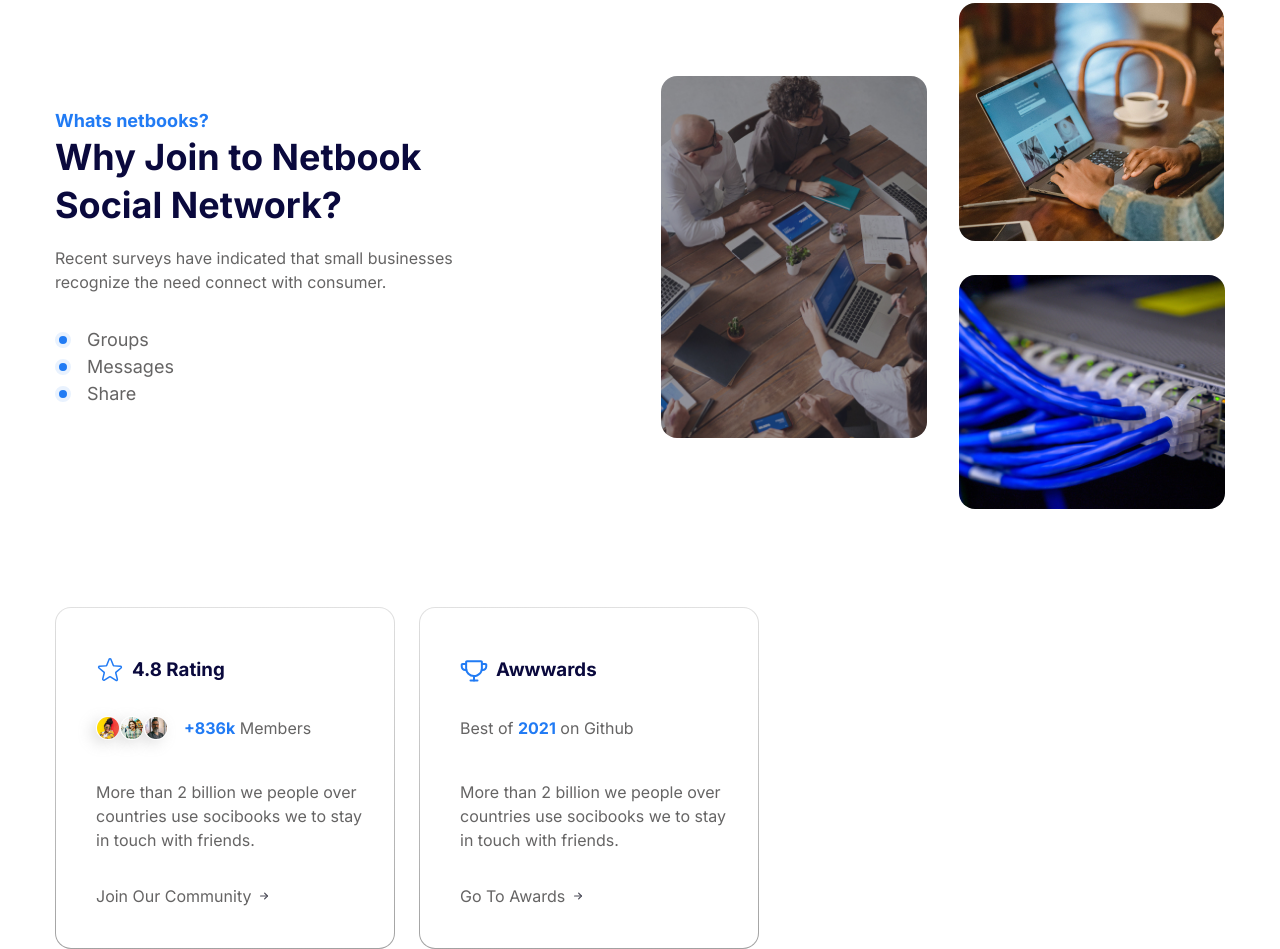
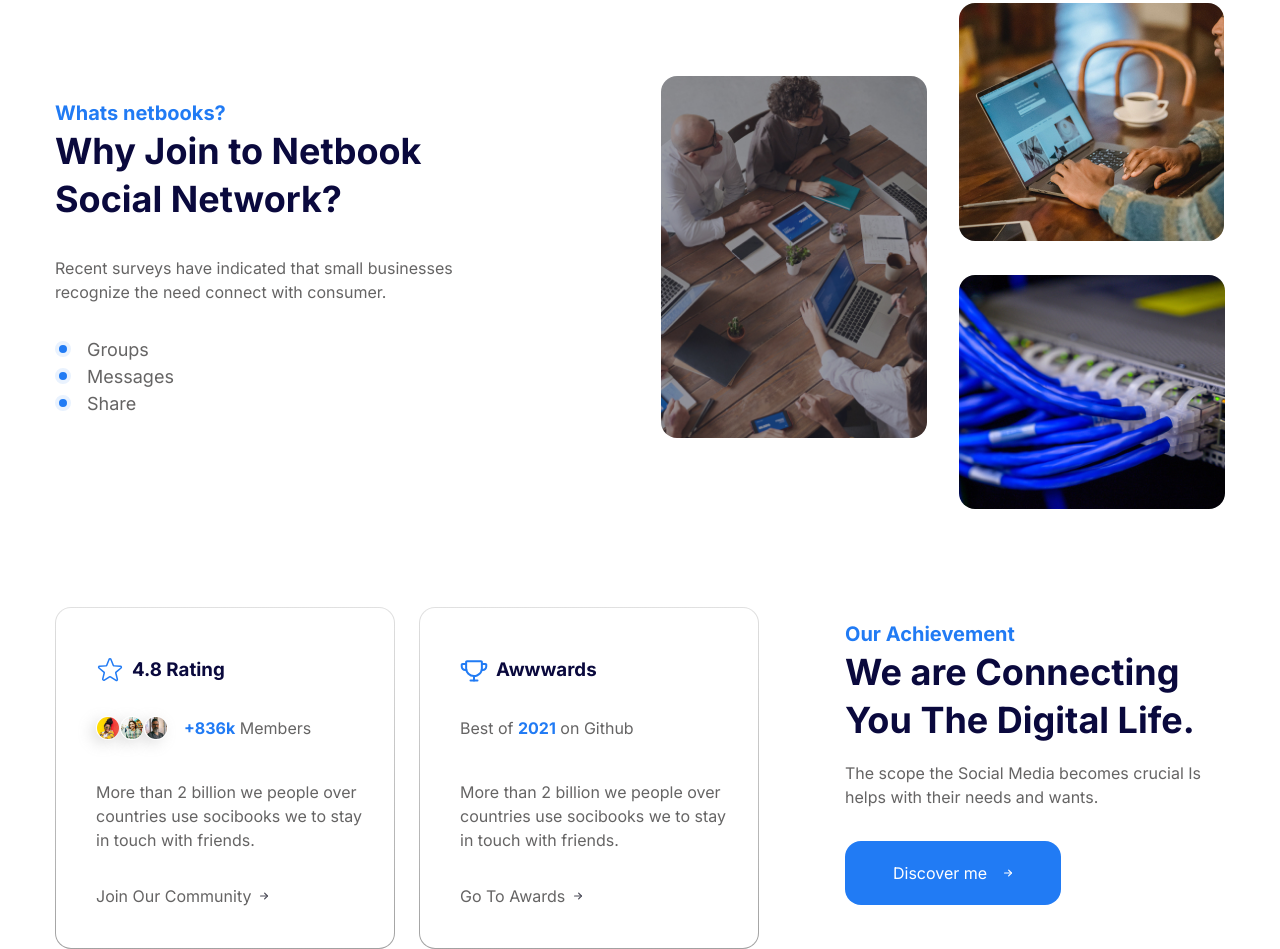
Before and after one commit to fradevgb/landingpage-netbook, a plain HTML site: page index.html in a window 1280 px wide. Shown: the part 711-1660 px from the top of the page. Drawn offline with Linux system fonts and the light colour scheme.

Commit message:
Finish achievements content

```diff
--- a/css/styles.css
+++ b/css/styles.css
@@ -110,6 +110,10 @@ a {
   border-radius: 1rem;
 }
 
+.btn svg {
+  margin-left: 1rem;
+}
+
 .btn__secondary {
   background-color: transparent;
   border: solid 1px var(--color-primary);
@@ -119,6 +123,19 @@ a {
 .btn--large {
   height: 64px;
   padding: 0 48px;
+}
+
+h2.section__title {
+  font-size: 1.25rem;
+  color: var(--color-primary);
+}
+
+p.section__subtitle {
+  color: var(--color-heading);
+  font-weight: bold;
+  font-size: 2.25rem;
+  line-height: 1.33;
+  margin-bottom: 1rem;
 }
 
 .container {
@@ -213,17 +230,6 @@ a {
   margin: 6rem auto;
 }
 
-.whats-netbooks__content h2 {
-  font-size: 1.125rem;
-  color: var(--color-primary);
-}
-
-.whats-netbooks__content h3 {
-  font-size: 2.25rem;
-  line-height: 1.33;
-  margin-bottom: 1rem;
-}
-
 .whats-netbooks__content p {
   margin-bottom: 2rem;
 }
@@ -276,6 +282,7 @@ a {
   display: grid;
   grid-template-columns: 340px 340px 1fr;
   gap: 1.5rem;
+  align-items: center;
 }
 
 .achievement .card {
@@ -322,6 +329,15 @@ a {
   margin-bottom: 2rem;
 }
 
+.achievement__content {
+  margin-inline-start: auto;
+  width: 380px;
+}
+
+.achievement__content p:not(.section__subtitle) {
+  margin-bottom: 2rem;
+}
+
 .card.rating .card__title,
 .card.awards .card__title {
   display: flex;
--- a/index.html
+++ b/index.html
@@ -55,8 +55,8 @@
     <main>
       <section class="whats-netbooks container">
         <div class="whats-netbooks__content">
-          <h2>Whats netbooks?</h2>
-          <h3>Why Join to Netbook Social Network?</h3>
+          <h2 class="section__title">Whats netbooks?</h2>
+          <p class="section__subtitle">Why Join to Netbook Social Network?</p>
           <p>Recent surveys have indicated that small businesses recognize the need connect with consumer.</p>
 
           <ul>
@@ -113,6 +113,19 @@
             ></a>
           </p>
         </article>
+        <div class="achievement__content">
+          <h2 class="section__title">Our Achievement</h2>
+          <p class="section__subtitle">We are Connecting You The Digital Life.</p>
+          <p>The scope the Social Media becomes crucial Is helps with their needs and wants.</p>
+          <p>
+            <a href="" class="btn btn--large"
+              >Discover me
+              <svg width="10" height="10" viewBox="0 0 10 10" fill="none" xmlns="http://www.w3.org/2000/svg">
+                <path d="M1.5625 5H8.4375" stroke="#ffffff" stroke-width="1.2" stroke-linecap="round" stroke-linejoin="round" />
+                <path d="M5.625 2.1875L8.4375 5L5.625 7.8125" stroke="#ffffff" stroke-width="1.2" stroke-linecap="round" stroke-linejoin="round" /></svg
+            ></a>
+          </p>
+        </div>
       </section>
       <section class="members"></section>
       <section class="app"></section>
```
